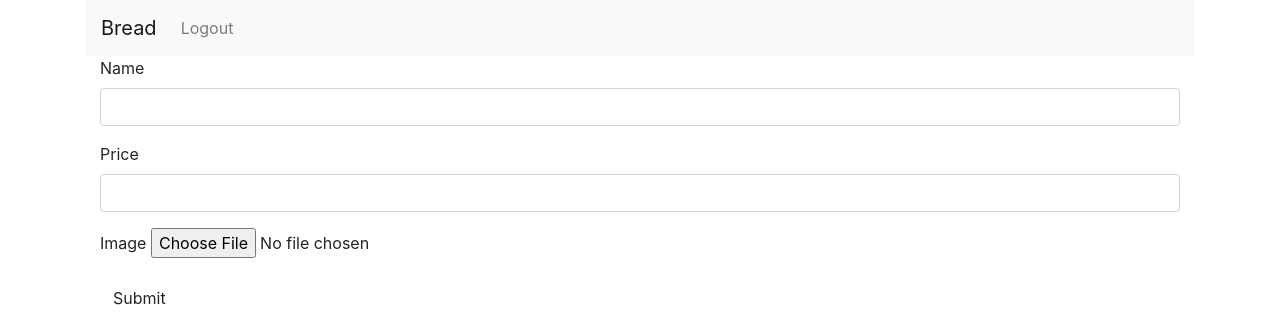
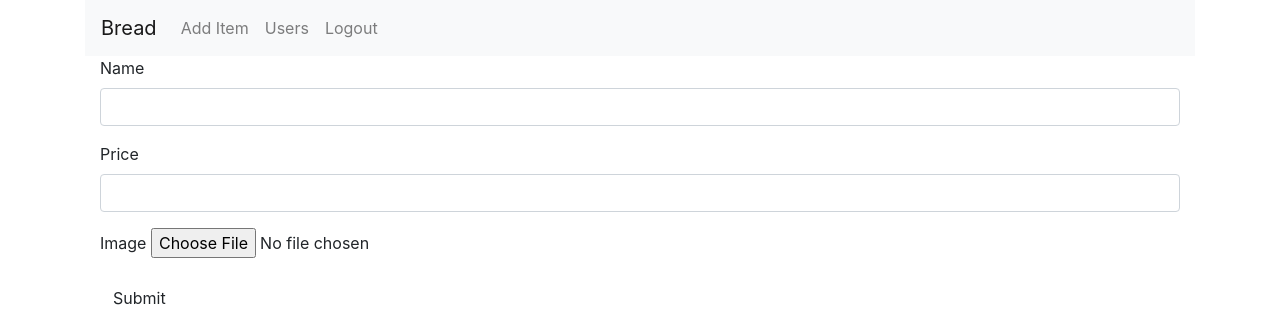
Before and after one commit to ElliottSmith610/online-shop, a Flask app: page /add in a window 1280 px wide. Shown: the top 316 px of the page. Run offline with Flask 2, Linux system fonts and the light colour scheme; the visitor is signed in with stand-in values (Sample User, id 1); data comes from the database, SQL or seed files in the repository; some libraries are stand-ins or nearby versions.

Commit message:
Added Add_Items and Users to the navbar for easier navigation during setup

```diff
--- a/templates/base.html
+++ b/templates/base.html
@@ -14,6 +14,12 @@
   <div class="collapse navbar-collapse" id="navbarNav">
     <ul class="navbar-nav mr-auto">
       {% if current_user.is_authenticated %}
+                <li class="nav-item">
+                    <a class="nav-link" href="{{ url_for('add_item') }}">Add Item</a>
+                </li>
+                <li class="nav-item">
+                    <a class="nav-link" href="{{ url_for('users') }}">Users</a>
+                </li>
                 <li class="nav-item">
                     <a class="nav-link" href="{{ url_for('logout') }}">Logout</a>
                 </li>
```
